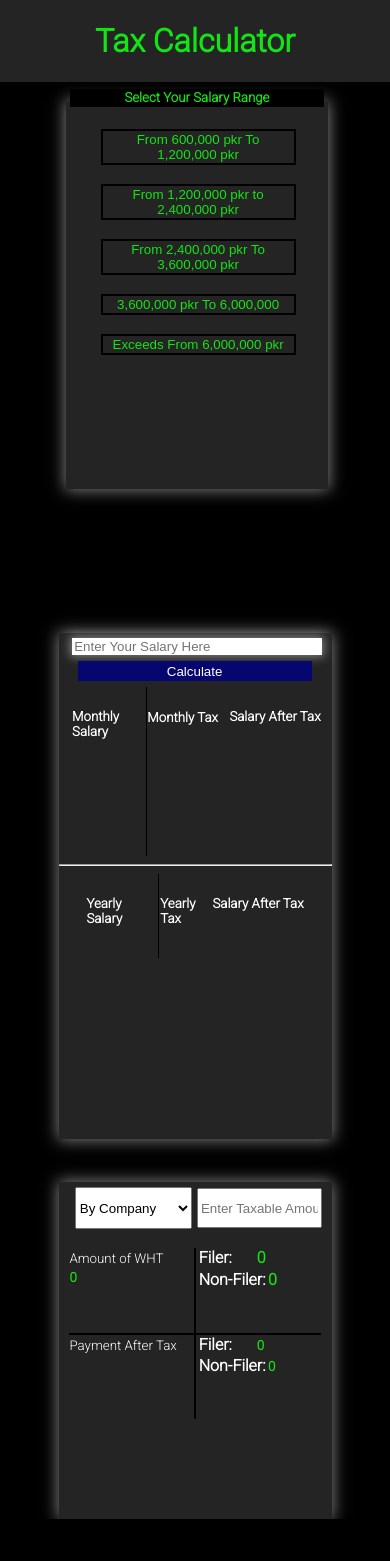
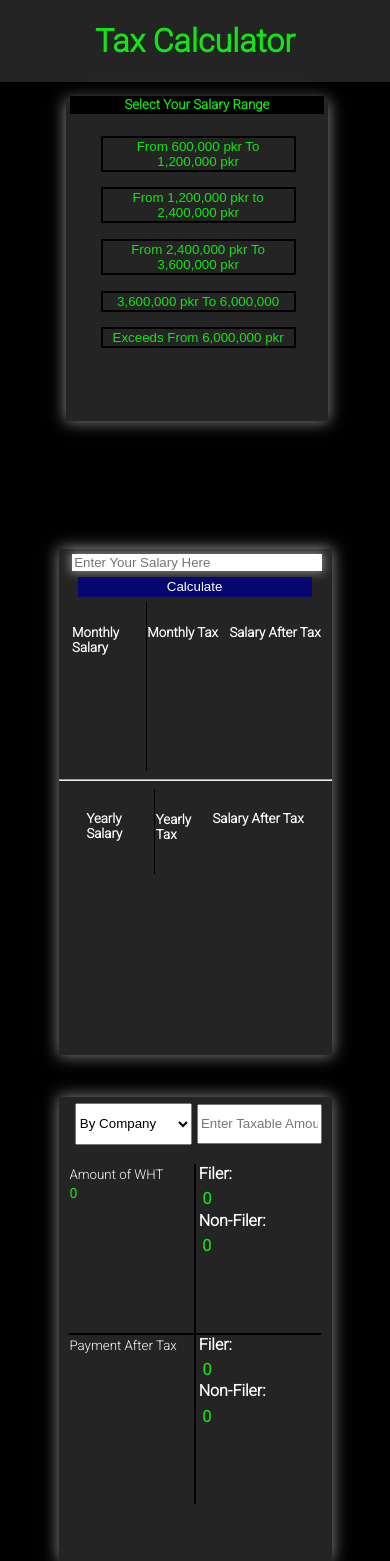
Before and after one commit to Sabeerwaqas/Sales-Tax-Updated, a React (Create React App) app: page / in a window 390 px wide. Before the commit the page ends 1519 px from the top, so only its background shows below. Built offline with nearby package versions, Linux system fonts and the light colour scheme.

Commit message:
[Make website responsive for 512px devices]

```diff
--- a/src/components/Sale.js
+++ b/src/components/Sale.js
@@ -126,7 +126,7 @@ const Sale = () => {
                 <h5 className="monthly-tax">Monthly Tax</h5>
                 <p className="responsive-monthly">
                   {data.map((detail, index) => (
-                    <small className="success" key={index}>
+                    <small className="success " key={index}>
                       {detail.tax}
                     </small>
                   ))}
--- a/src/components/sale.css
+++ b/src/components/sale.css
@@ -541,3 +541,55 @@ small{
 
 
 }
+
+
+/* For 512px Devices */
+
+@media screen and (max-width: 512px) {
+
+
+    .btn-parent{
+        height: 37vh;
+    }
+
+    .child-one{
+        top: 65%;
+    }
+
+    .child-two{
+        top: 130%;
+        height: 55vh;
+    }
+
+    .two-point-five{
+        width: 50vw;
+    }
+
+    .yearly-tax{
+        left: 3%;
+    }
+
+    .responsive-monthly{
+        position: relative;
+        top: 13%;
+    }
+
+.amountForFiler{
+    margin-left: 5%;
+    margin-top: 5%;
+    display: block;
+    font-size: 1rem;}
+
+.amountForNonFiler{
+    margin-left: 3%;
+    margin-top: 5%;
+    display: block;
+    font-size: 1rem;
+}
+
+.same-classname{
+    height: 20vh;
+
+}
+
+}
```
